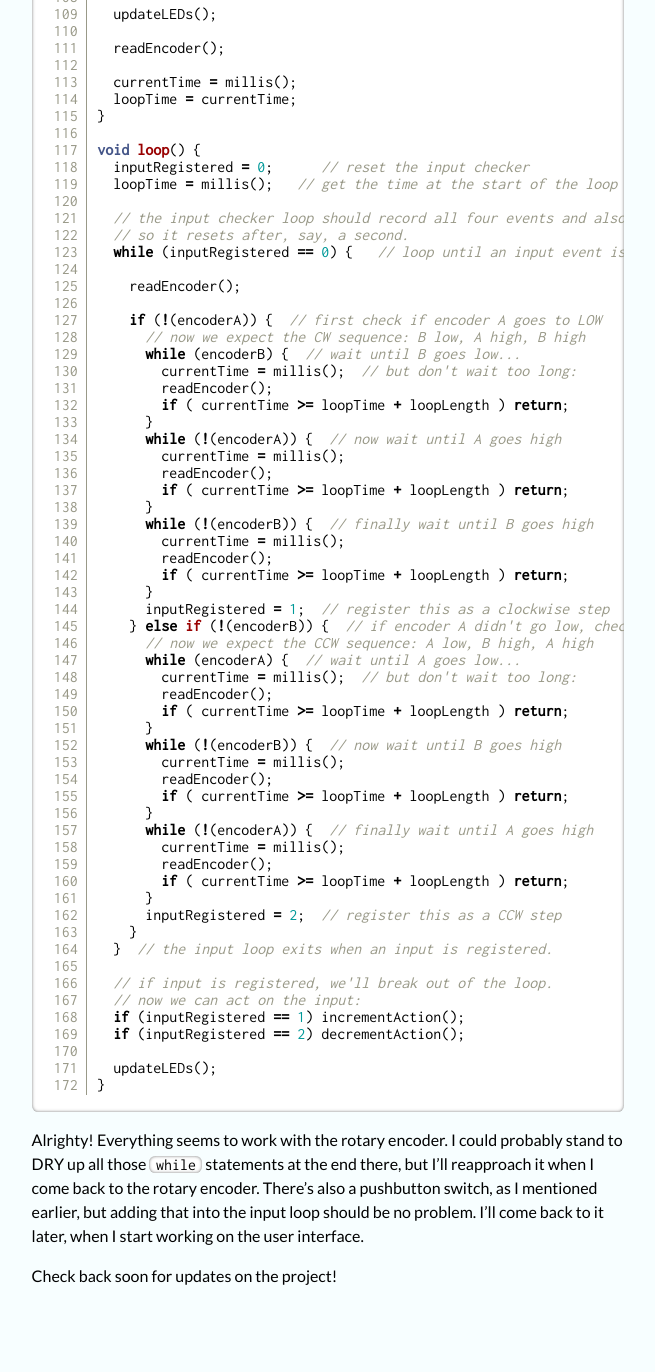
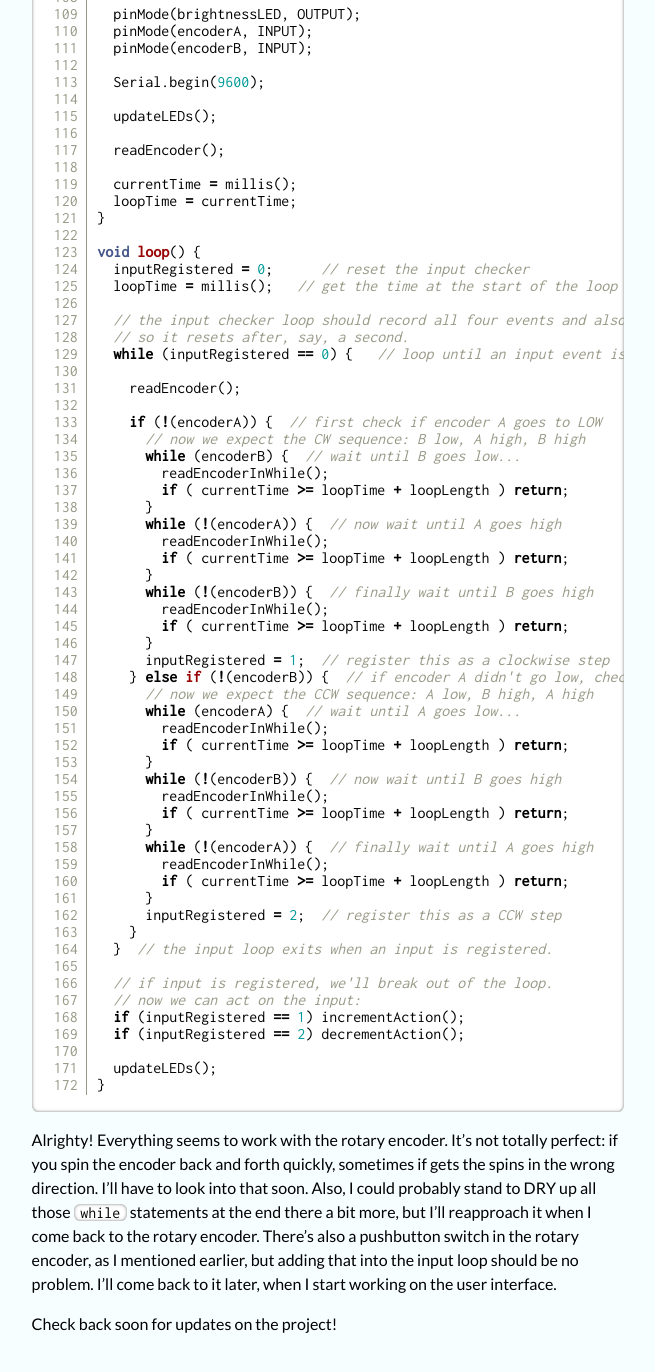
Before and after one commit to jamesmaniscalco/jamesmaniscalco.github.io, a Jekyll site: the page built from _posts/2015-06-20-arduino-eq-01-rotary-encoder.md, in a window 1280 px wide and 1400 px high, scrolled down 4588 px. Shown: the top 1372 px of the window, without its empty margins (266-921 px from the left). Built offline with Jekyll 4.4.1, drawn with Linux system fonts in a browser that asks for light colours; nearby versions of some CDN libraries; some of the changed text lies outside the part shown.

Commit message:
update code

```diff
--- a/_posts/2015-06-20-arduino-eq-01-rotary-encoder.md
+++ b/_posts/2015-06-20-arduino-eq-01-rotary-encoder.md
@@ -138,6 +138,12 @@
   encoderB = digitalRead(encoderPinB);
 }
 
+void readEncoderInWhile() {
+  delay(1);   // ignores noise in switch transition
+  currentTime = millis();  // get time so we don't wait too long
+  readEncoder();
+}
+
 
 
 void setup() {
@@ -173,36 +179,30 @@
     if (!(encoderA)) {  // first check if encoder A goes to LOW
       // now we expect the CW sequence: B low, A high, B high
       while (encoderB) {  // wait until B goes low...
-        currentTime = millis();  // but don't wait too long:
-        readEncoder();
+        readEncoderInWhile();
         if ( currentTime >= loopTime + loopLength ) return;
       }
       while (!(encoderA)) {  // now wait until A goes high
-        currentTime = millis();
-        readEncoder();
+        readEncoderInWhile();
         if ( currentTime >= loopTime + loopLength ) return;
       }
       while (!(encoderB)) {  // finally wait until B goes high
-        currentTime = millis();
-        readEncoder();
+        readEncoderInWhile();
         if ( currentTime >= loopTime + loopLength ) return;
       }
       inputRegistered = 1;  // register this as a clockwise step
     } else if (!(encoderB)) {  // if encoder A didn't go low, check if B did
       // now we expect the CCW sequence: A low, B high, A high
       while (encoderA) {  // wait until A goes low...
-        currentTime = millis();  // but don't wait too long:
-        readEncoder();
+        readEncoderInWhile();
         if ( currentTime >= loopTime + loopLength ) return;
       }
       while (!(encoderB)) {  // now wait until B goes high
-        currentTime = millis();
-        readEncoder();
+        readEncoderInWhile();
         if ( currentTime >= loopTime + loopLength ) return;
       }
       while (!(encoderA)) {  // finally wait until A goes high
-        currentTime = millis();
-        readEncoder();
+        readEncoderInWhile();
         if ( currentTime >= loopTime + loopLength ) return;
       }
       inputRegistered = 2;  // register this as a CCW step
@@ -219,6 +219,6 @@
 
 {% endhighlight %}
 
-Alrighty! Everything seems to work with the rotary encoder. I could probably stand to DRY up all those `while` statements at the end there, but I'll reapproach it when I come back to the rotary encoder. There's also a pushbutton switch, as I mentioned earlier, but adding that into the input loop should be no problem. I'll come back to it later, when I start working on the user interface.
+Alrighty! Everything seems to work with the rotary encoder. It's not totally perfect: if you spin the encoder back and forth quickly, sometimes if gets the spins in the wrong direction. I'll have to look into that soon. Also, I could probably stand to DRY up all those `while` statements at the end there a bit more, but I'll reapproach it when I come back to the rotary encoder. There's also a pushbutton switch in the rotary encoder, as I mentioned earlier, but adding that into the input loop should be no problem. I'll come back to it later, when I start working on the user interface.
 
 Check back soon for updates on the project!
```
Also changed, not shown: other parts of _posts/2015-06-20-arduino-eq-01-rotary-encoder.md (+2 -2 lines).
